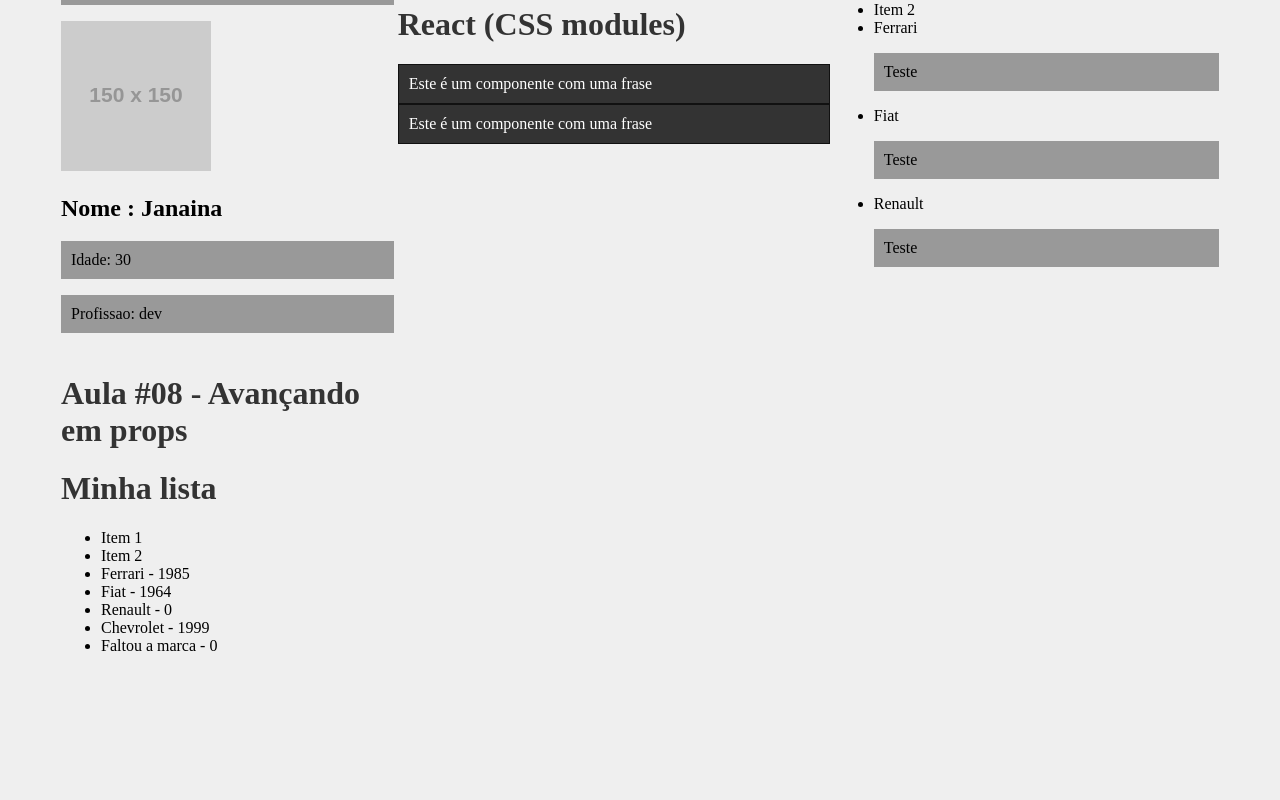
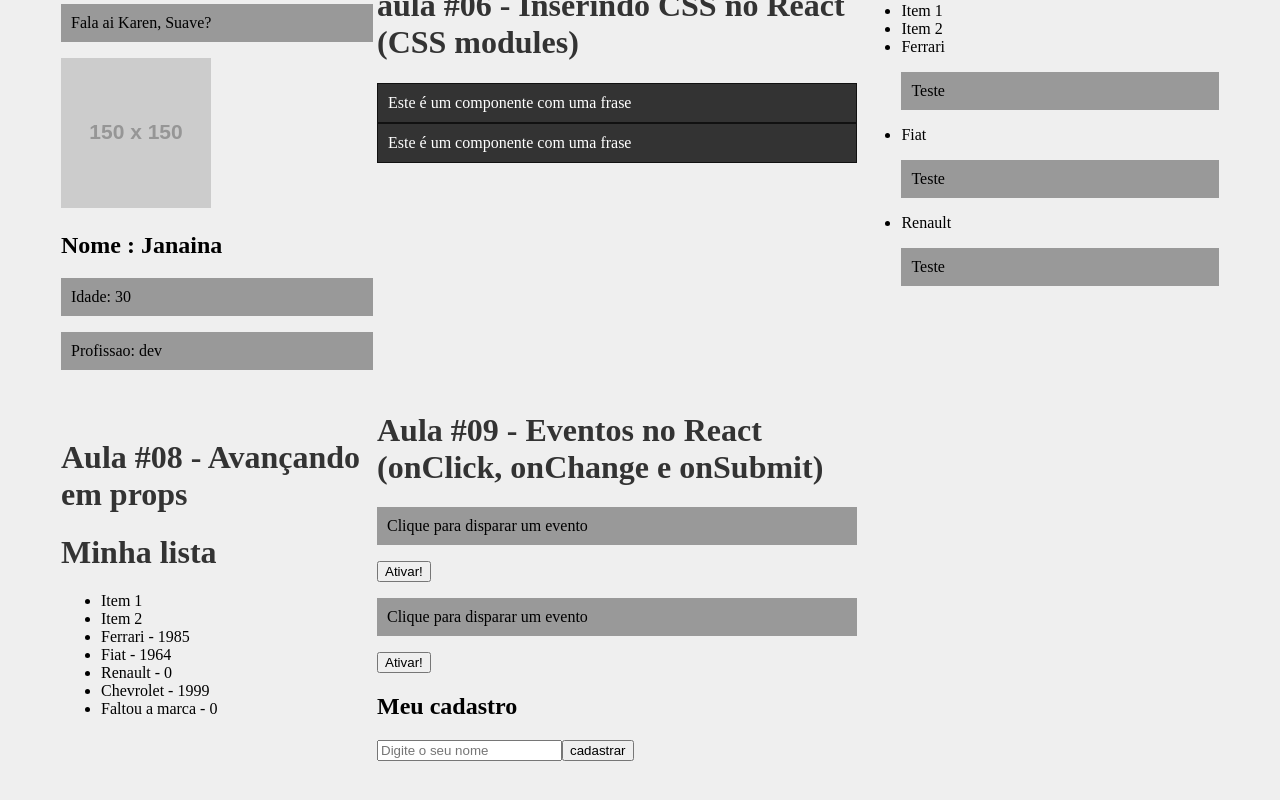
Before and after one commit to Jana-SI/curso_react, a React (Create React App) app: page / in a window 1280 px wide. Shown: the part 842-1642 px from the top of the page. Before the commit the page ends 1574 px from the top, so only its background shows below. Built offline with nearby package versions, Linux system fonts and the light colour scheme.

Commit message:
Eventos no React (onClick, onChange e onSubmit)

```diff
--- a/src/App.js
+++ b/src/App.js
@@ -7,6 +7,7 @@ import Aula05 from './components/aula05/aula05'
 import Aula06 from './components/aula06/aula06'
 import Aula07 from './components/aula07/aula07'
 import Aula08 from './components/aula08/aula08'
+import Aula09 from './components/aula09/aula09'
 
 function App() {
   return (
@@ -31,7 +32,7 @@ function App() {
           </tr>
           <tr>
             <td><Aula08/></td>
-            <td></td>
+            <td><Aula09/></td>
             <td></td>
           </tr>
         </tbody>
--- /dev/null
+++ b/src/components/aula09/aula09.js
@@ -0,0 +1,15 @@
+import Evento from './evento'
+import Form from './form'
+
+function aula09() {
+    return(
+        <>
+        <h1>Aula #09 - Eventos no React (onClick, onChange e onSubmit)</h1>
+        <Evento numero="1"/>
+        <Evento numero="2"/>
+        <Form />
+        </>
+    )
+}
+
+export default aula09
--- /dev/null
+++ b/src/components/aula09/evento.js
@@ -0,0 +1,15 @@
+function evento({numero}){
+
+    function meuEvento(){
+        console.log(`Opa, fui ativado! ${numero}`)
+    }
+
+    return(
+        <div>
+            <p>Clique para disparar um evento</p>
+            <button onClick={meuEvento}>Ativar!</button>
+        </div>
+    )
+}
+
+export default evento
--- /dev/null
+++ b/src/components/aula09/form.js
@@ -0,0 +1,19 @@
+function form() {
+
+function cadUsuario(e){
+    e.preventDefault()
+    console.log("Cadastrou o usuário!")
+}
+
+    return(
+        <div>
+            <h2>Meu cadastro</h2>
+            <form onSubmit={cadUsuario}>
+                <input type="text" placeholder="Digite o seu nome"/>
+                <input type="submit" value="cadastrar" />
+            </form>
+        </div>
+    )
+}
+
+export default form
```
